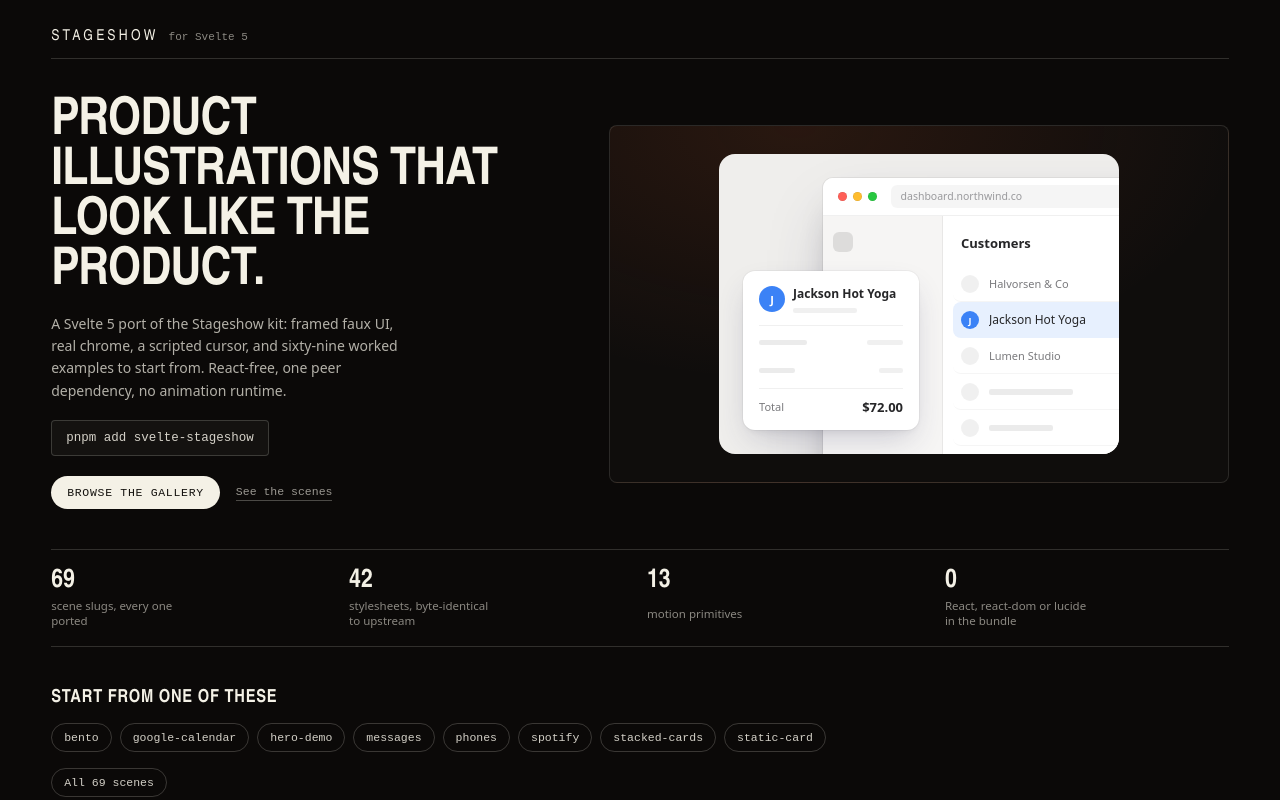
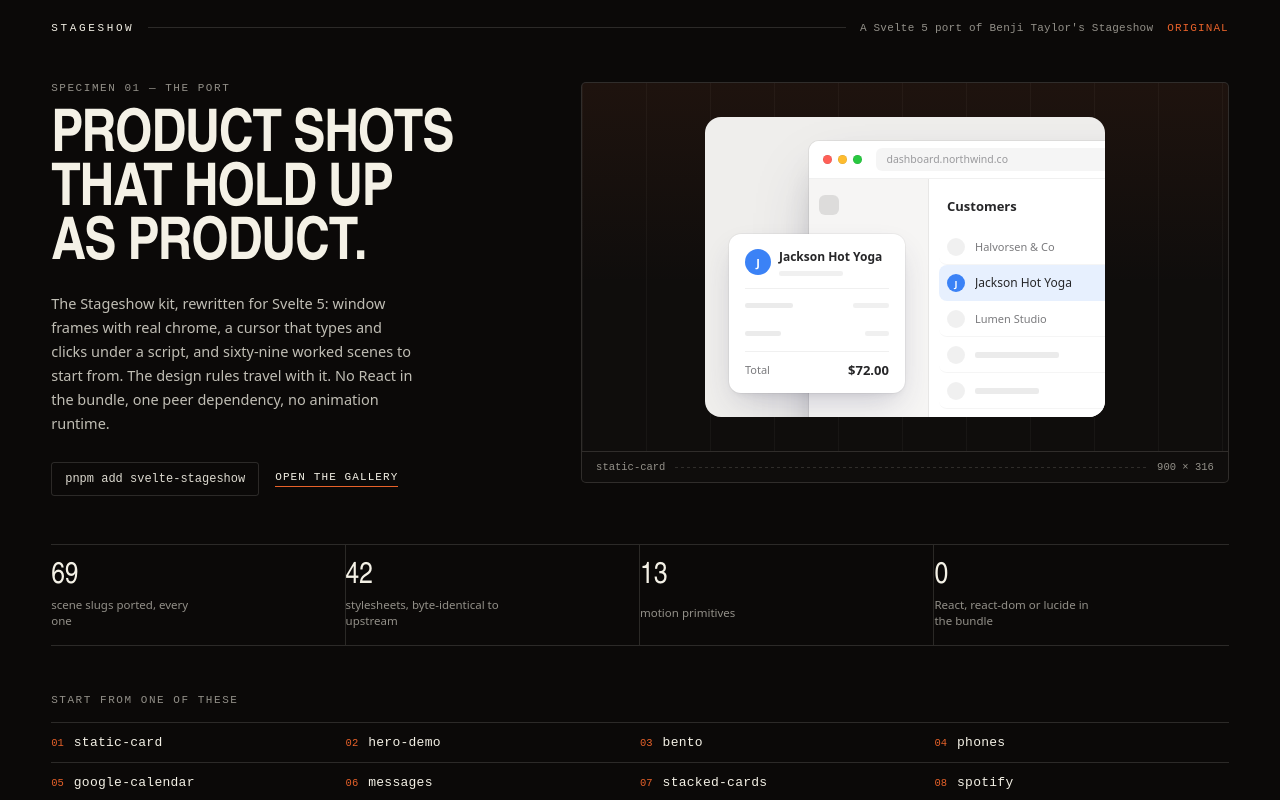
Before and after one commit to maven-ammar/svelte-stageshow, a Svelte app in the folder apps/web/: page / in a window 1280 px wide. Shown: the top 800 px of the page. Built offline with nearby package versions, Linux system fonts and the light colour scheme.

Commit message:
feat(site): editorial landing with upstream attribution

```diff
--- a/apps/web/src/Landing.svelte
+++ b/apps/web/src/Landing.svelte
@@ -7,262 +7,380 @@
   }
 
   let { scenes, Hero }: Props = $props()
-  const featured = $derived(
-    scenes.filter((name) =>
-      ['static-card', 'hero-demo', 'bento', 'phones', 'google-calendar', 'messages', 'spotify', 'stacked-cards'].includes(name)
-    )
-  )
+
+  const index = [
+    'static-card',
+    'hero-demo',
+    'bento',
+    'phones',
+    'google-calendar',
+    'messages',
+    'stacked-cards',
+    'spotify'
+  ].filter((name) => scenes.includes(name))
+
+  const facts = [
+    ['69', 'scene slugs ported, every one'],
+    ['42', 'stylesheets, byte-identical to upstream'],
+    ['13', 'motion primitives'],
+    ['0', 'React, react-dom or lucide in the bundle']
+  ]
 </script>
 
-<main class="landing">
-  <header class="masthead">
-    <span class="mark">STAGESHOW</span>
-    <span class="tag">for Svelte 5</span>
+<main class="page">
+  <header class="bar">
+    <a class="mark" href="/">Stageshow</a>
+    <span class="rule"></span>
+    <span class="sub">A Svelte 5 port of Benji Taylor's Stageshow</span>
+    <a class="src" href="https://benji.org/stageshow" target="_blank" rel="noreferrer">original</a>
   </header>
 
   <section class="hero">
-    <div class="pitch">
-      <h1>Product illustrations that look like the product.</h1>
-      <p>
-        A Svelte 5 port of the Stageshow kit: framed faux UI, real chrome, a scripted cursor, and
-        sixty-nine worked examples to start from. React-free, one peer dependency, no animation
-        runtime.
+    <div class="lead">
+      <p class="eyebrow">Specimen 01 — the port</p>
+      <h1>Product shots that hold up as product.</h1>
+      <p class="body">
+        The Stageshow kit, rewritten for Svelte 5: window frames with real chrome, a cursor that
+        types and clicks under a script, and sixty-nine worked scenes to start from. The design
+        rules travel with it. No React in the bundle, one peer dependency, no animation runtime.
       </p>
-      <pre><code>pnpm add svelte-stageshow</code></pre>
-      <nav>
-        <a class="button" href="?scene=static-card">Browse the gallery</a>
-        <a class="quiet" href="#scenes">See the scenes</a>
-      </nav>
+      <div class="actions">
+        <code>pnpm add svelte-stageshow</code>
+        <a class="go" href="?scene=static-card">Open the gallery</a>
+      </div>
     </div>
 
-    <div class="showcase">
-      <div class="frame">
+    <figure class="plate">
+      <div class="plate__stage">
         <Hero />
       </div>
-    </div>
+      <figcaption>
+        <span>static-card</span>
+        <span class="dots"></span>
+        <span class="mono">900 × 316</span>
+      </figcaption>
+    </figure>
   </section>
 
-  <section class="facts">
-    <div><strong>69</strong><span>scene slugs, every one ported</span></div>
-    <div><strong>42</strong><span>stylesheets, byte-identical to upstream</span></div>
-    <div><strong>13</strong><span>motion primitives</span></div>
-    <div><strong>0</strong><span>React, react-dom or lucide in the bundle</span></div>
+  <section class="ledger">
+    {#each facts as [value, label] (label)}
+      <div>
+        <span class="n">{value}</span>
+        <span class="l">{label}</span>
+      </div>
+    {/each}
   </section>
 
-  <section id="scenes" class="scenes">
+  <section class="index" id="scenes">
     <h2>Start from one of these</h2>
-    <ul>
-      {#each featured as name (name)}
-        <li><a href={`?scene=${name}`}>{name}</a></li>
+    <ol>
+      {#each index as name, position (name)}
+        <li>
+          <a href={`?scene=${name}`}>
+            <span class="num">{String(position + 1).padStart(2, '0')}</span>
+            <span class="name">{name}</span>
+          </a>
+        </li>
       {/each}
-    </ul>
-    <a class="quiet" href="?scene=static-card">All {scenes.length} scenes</a>
+    </ol>
+    <a class="all" href="?scene=static-card">All {scenes.length} scenes</a>
   </section>
 
   <footer>
-    <span>MIT. Ported from Benji Taylor's Stageshow; the original licence and notices travel with it.</span>
+    <p>
+      Ported from <a href="https://benji.org/stageshow" target="_blank" rel="noreferrer">Stageshow</a>
+      by Benji Taylor. The original is MIT licensed; its licence, notices and third-party
+      attributions travel with this port unchanged.
+    </p>
     <span class="mono">svelte-stageshow / 0.2.0</span>
   </footer>
 </main>
 
 <style>
-  .landing {
+  .page {
     --ink: #14120f;
     --paper: #f4f1e6;
+    --line: rgba(244, 241, 230, 0.14);
+    --dim: rgba(244, 241, 230, 0.58);
     --orange: #e8622a;
     min-height: 100dvh;
     background: #0b0908;
     color: var(--paper);
-    padding: 28px clamp(18px, 4vw, 56px) 40px;
+    padding: 22px clamp(18px, 4vw, 64px) 32px;
     display: grid;
-    gap: 40px;
+    gap: clamp(28px, 4vw, 48px);
     align-content: start;
     font-family: var(--ss-font, system-ui, sans-serif);
   }
 
-  .masthead {
+  .bar {
     display: flex;
     align-items: baseline;
-    gap: 10px;
-    border-bottom: 1px solid rgba(244, 241, 230, 0.16);
-    padding-bottom: 12px;
+    gap: 14px;
+    font-family: var(--ss-mono, ui-monospace, monospace);
+    font-size: 11px;
+    letter-spacing: 0.1em;
+    text-transform: uppercase;
   }
 
   .mark {
-    font-family: var(--ss-display, 'Bahnschrift', 'Arial Narrow', sans-serif);
-    font-size: 15px;
-    letter-spacing: 0.22em;
+    color: var(--paper);
+    text-decoration: none;
+    letter-spacing: 0.24em;
   }
 
-  .tag {
-    font-family: var(--ss-mono, ui-monospace, monospace);
-    font-size: 11px;
-    color: rgba(244, 241, 230, 0.55);
+  .rule {
+    flex: 1;
+    height: 1px;
+    background: var(--line);
+    transform: translateY(-3px);
+  }
+
+  .sub {
+    color: var(--dim);
+    text-transform: none;
+    letter-spacing: 0.02em;
+  }
+
+  .src {
+    color: var(--orange);
+    text-decoration: none;
   }
 
   .hero {
     display: grid;
-    grid-template-columns: minmax(0, 0.9fr) minmax(0, 1.1fr);
-    gap: clamp(20px, 4vw, 56px);
-    align-items: center;
+    grid-template-columns: minmax(0, 0.85fr) minmax(0, 1.15fr);
+    gap: clamp(24px, 4vw, 64px);
+    align-items: start;
+  }
+
+  .eyebrow {
+    margin: 0 0 18px;
+    font-family: var(--ss-mono, ui-monospace, monospace);
+    font-size: 11px;
+    letter-spacing: 0.14em;
+    text-transform: uppercase;
+    color: var(--dim);
   }
 
   h1 {
-    margin: 0 0 14px;
+    margin: 0 0 18px;
     font-family: var(--ss-display, 'Bahnschrift', 'Arial Narrow', sans-serif);
-    font-size: clamp(30px, 4.4vw, 52px);
-    line-height: 0.96;
-    letter-spacing: -0.015em;
+    font-size: clamp(34px, 4.6vw, 60px);
+    line-height: 0.92;
+    letter-spacing: -0.02em;
     text-transform: uppercase;
+    max-width: 15ch;
   }
 
-  .pitch p {
-    margin: 0 0 18px;
-    max-width: 46ch;
-    font-size: 14px;
-    line-height: 1.6;
-    color: rgba(244, 241, 230, 0.72);
+  .body {
+    margin: 0 0 26px;
+    max-width: 44ch;
+    font-size: 14.5px;
+    line-height: 1.65;
+    color: rgba(244, 241, 230, 0.78);
   }
 
-  pre {
-    margin: 0 0 20px;
-    padding: 10px 14px;
-    border: 1px solid rgba(244, 241, 230, 0.18);
-    border-radius: 4px;
-    background: rgba(244, 241, 230, 0.04);
-    font-family: var(--ss-mono, ui-monospace, monospace);
-    font-size: 12.5px;
-    color: rgba(244, 241, 230, 0.86);
-    width: fit-content;
-  }
-
-  nav {
+  .actions {
     display: flex;
     align-items: center;
     gap: 16px;
+    flex-wrap: wrap;
   }
 
-  .button {
-    display: inline-block;
-    padding: 10px 16px;
-    border-radius: 999px;
-    background: var(--paper);
-    color: var(--ink);
+  code {
+    padding: 9px 13px;
+    border: 1px solid var(--line);
+    border-radius: 3px;
     font-family: var(--ss-mono, ui-monospace, monospace);
-    font-size: 11.5px;
-    letter-spacing: 0.06em;
-    text-transform: uppercase;
-    text-decoration: none;
+    font-size: 12px;
+    color: rgba(244, 241, 230, 0.9);
   }
 
-  .quiet {
+  .go {
     font-family: var(--ss-mono, ui-monospace, monospace);
-    font-size: 11.5px;
-    color: rgba(244, 241, 230, 0.62);
+    font-size: 11px;
+    letter-spacing: 0.1em;
+    text-transform: uppercase;
+    color: var(--paper);
     text-decoration: none;
-    border-bottom: 1px solid rgba(244, 241, 230, 0.28);
-    padding-bottom: 2px;
+    border-bottom: 1px solid var(--orange);
+    padding-bottom: 3px;
   }
 
-  .showcase {
+  .plate {
+    margin: 0;
+    border: 1px solid var(--line);
+    border-radius: 5px;
+    overflow: hidden;
+    background: #0f0d0c;
+  }
+
+  .plate__stage {
     display: grid;
     place-items: center;
-    padding: clamp(14px, 3vw, 28px);
-    border: 1px solid rgba(244, 241, 230, 0.12);
-    border-radius: 8px;
-    background: radial-gradient(120% 120% at 30% 0%, rgba(232, 98, 42, 0.12), transparent 60%), #0f0d0c;
-    overflow: hidden;
+    padding: clamp(16px, 3vw, 34px);
+    background:
+      linear-gradient(180deg, rgba(232, 98, 42, 0.07), transparent 55%),
+      repeating-linear-gradient(90deg, rgba(244, 241, 230, 0.04) 0 1px, transparent 1px 64px);
   }
 
-  .frame {
-    width: 100%;
-    display: grid;
-    place-items: center;
+  figcaption {
+    display: flex;
+    align-items: center;
+    gap: 10px;
+    padding: 9px 14px;
+    border-top: 1px solid var(--line);
+    font-family: var(--ss-mono, ui-monospace, monospace);
+    font-size: 10.5px;
+    color: var(--dim);
   }
 
-  .facts {
+  .dots {
+    flex: 1;
+    height: 1px;
+    background-image: linear-gradient(90deg, var(--line) 50%, transparent 50%);
+    background-size: 6px 1px;
+  }
+
+  .ledger {
     display: grid;
     grid-template-columns: repeat(4, minmax(0, 1fr));
-    gap: 14px;
-    border-top: 1px solid rgba(244, 241, 230, 0.16);
-    border-bottom: 1px solid rgba(244, 241, 230, 0.16);
-    padding: 18px 0;
+    border-top: 1px solid var(--line);
+    border-bottom: 1px solid var(--line);
   }
 
-  .facts div {
+  .ledger div {
+    padding: 16px 18px 16px 0;
     display: grid;
-    gap: 4px;
+    gap: 6px;
+    border-right: 1px solid var(--line);
   }
 
-  .facts strong {
+  .ledger div:last-child {
+    border-right: 0;
+  }
+
+  .n {
     font-family: var(--ss-display, 'Bahnschrift', 'Arial Narrow', sans-serif);
-    font-size: 26px;
+    font-size: 30px;
     line-height: 1;
   }
 
-  .facts span {
+  .l {
     font-size: 11.5px;
-    color: rgba(244, 241, 230, 0.55);
-    max-width: 22ch;
+    line-height: 1.4;
+    color: var(--dim);
+    max-width: 24ch;
   }
 
-  .scenes h2 {
-    margin: 0 0 14px;
-    font-family: var(--ss-display, 'Bahnschrift', 'Arial Narrow', sans-serif);
-    font-size: 18px;
-    letter-spacing: 0.04em;
+  .index h2 {
+    margin: 0 0 16px;
+    font-family: var(--ss-mono, ui-monospace, monospace);
+    font-size: 11px;
+    letter-spacing: 0.14em;
     text-transform: uppercase;
+    color: var(--dim);
+    font-weight: 400;
   }
 
-  .scenes ul {
+  .index ol {
     list-style: none;
-    margin: 0 0 16px;
+    margin: 0 0 18px;
     padding: 0;
-    display: flex;
-    flex-wrap: wrap;
-    gap: 8px;
+    display: grid;
+    grid-template-columns: repeat(4, minmax(0, 1fr));
   }
 
-  .scenes a {
-    display: inline-block;
-    padding: 7px 12px;
-    border: 1px solid rgba(244, 241, 230, 0.2);
-    border-radius: 999px;
-    font-family: var(--ss-mono, ui-monospace, monospace);
-    font-size: 11.5px;
-    color: rgba(244, 241, 230, 0.86);
-    text-decoration: none;
+  .index li {
+    border-top: 1px solid var(--line);
   }
 
-  .scenes a:hover {
-    border-color: var(--orange);
+  .index a {
+    display: flex;
+    align-items: baseline;
+    gap: 10px;
+    padding: 12px 12px 12px 0;
+    color: var(--paper);
+    text-decoration: none;
+    font-size: 13px;
+  }
+
+  .num {
+    font-family: var(--ss-mono, ui-monospace, monospace);
+    font-size: 10.5px;
+    color: var(--orange);
+  }
+
+  .name {
+    font-family: var(--ss-mono, ui-monospace, monospace);
+    letter-spacing: 0.02em;
+  }
+
+  .index a:hover .name {
+    border-bottom: 1px solid var(--orange);
+  }
+
+  .all {
+    font-family: var(--ss-mono, ui-monospace, monospace);
+    font-size: 11px;
+    letter-spacing: 0.08em;
+    text-transform: uppercase;
+    color: var(--dim);
+    text-decoration: none;
   }
 
   footer {
     display: flex;
     justify-content: space-between;
-    gap: 20px;
-    border-top: 1px solid rgba(244, 241, 230, 0.16);
-    padding-top: 14px;
+    gap: 28px;
+    border-top: 1px solid var(--line);
+    padding-top: 16px;
+  }
+
+  footer p {
+    margin: 0;
+    max-width: 62ch;
     font-size: 11.5px;
-    color: rgba(244, 241, 230, 0.5);
+    line-height: 1.6;
+    color: var(--dim);
+  }
+
+  footer a {
+    color: rgba(244, 241, 230, 0.9);
   }
 
   .mono {
     font-family: var(--ss-mono, ui-monospace, monospace);
+    font-size: 10.5px;
+    color: var(--dim);
+    white-space: nowrap;
   }
 
-  @media (max-width: 820px) {
+  @media (max-width: 900px) {
     .hero {
       grid-template-columns: minmax(0, 1fr);
     }
 
-    .facts {
+    .ledger {
       grid-template-columns: repeat(2, minmax(0, 1fr));
+    }
+
+    .ledger div:nth-child(2n) {
+      border-right: 0;
+    }
+
+    .index ol {
+      grid-template-columns: repeat(2, minmax(0, 1fr));
+    }
+
+    .bar .sub {
+      display: none;
     }
 
     footer {
       flex-direction: column;
+      gap: 10px;
     }
   }
 </style>
```
Also changed, not shown: 1 other file (tests, documents, lock files or other folders).
